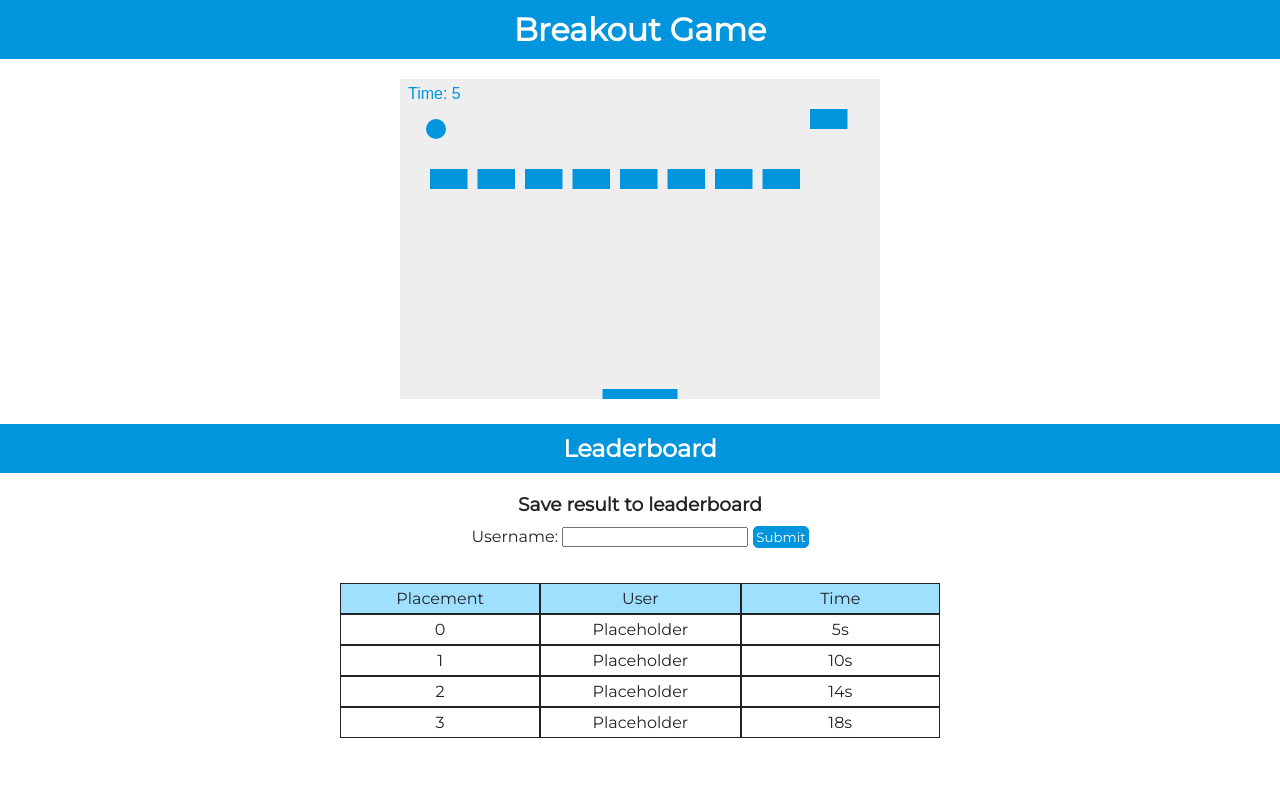
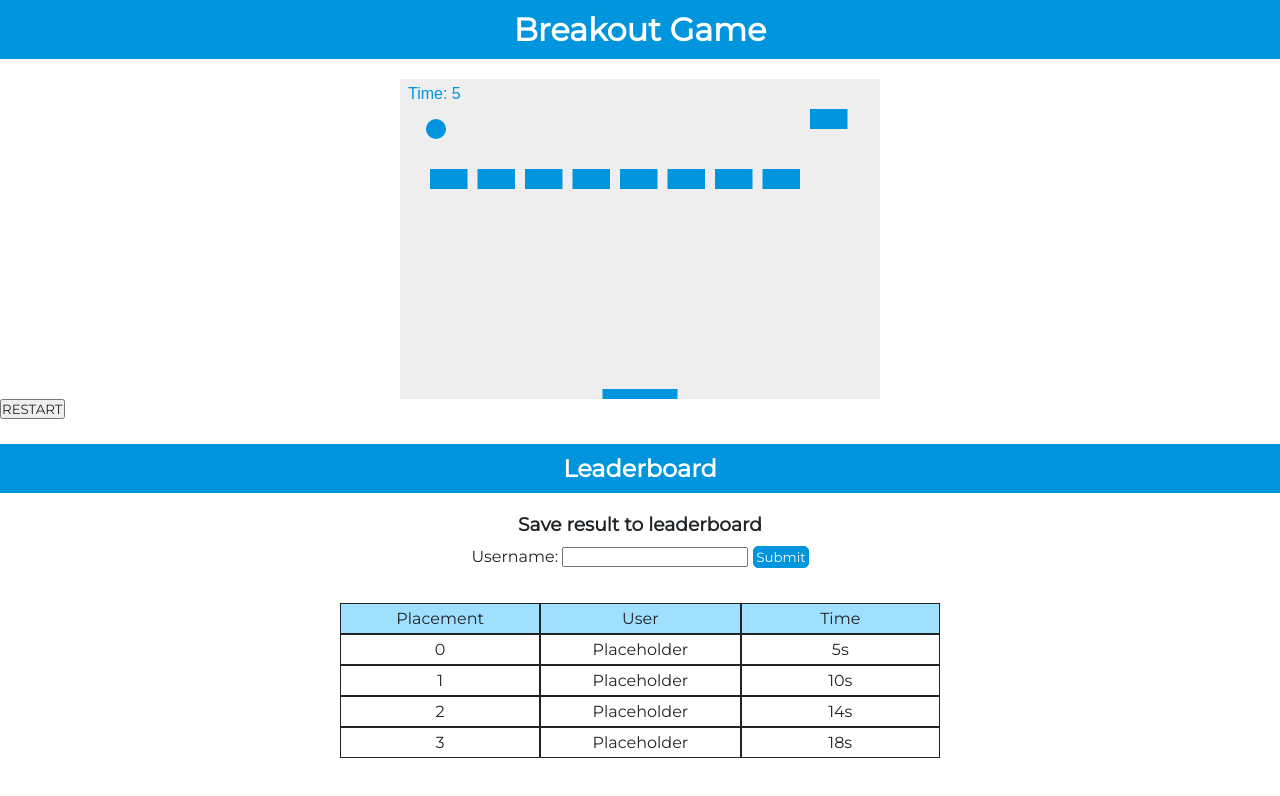
Before and after one commit to Mikael-Kolehmainen/2D-breakout-game, a React (Create React App) app in the folder client/: page / in a window 1280 px wide. Shown: the top 796 px of the page. Built offline with nearby package versions, Linux system fonts and the light colour scheme.

Commit message:
Started working on restart button

```diff
--- a/client/src/App.js
+++ b/client/src/App.js
@@ -16,8 +16,6 @@ import "./styles/css/main.css";
 // Write readme in Github
 
 function App() {
-  console.log("called");
-
   return (
     <div>
       <h1>Breakout Game</h1>
--- a/client/src/components/Game.js
+++ b/client/src/components/Game.js
@@ -71,7 +71,7 @@ const Game = () => {
             if(score === bricksLayout.rowCount * bricksLayout.columnCount) {
               const endTime = new Date();
               const elapsedTime = endTime - startTime;
-              console.log(elapsedTime);
+
               setGameState("YOU WIN, CONGRATS!");
               isGameRunning = false;
             }
@@ -90,8 +90,7 @@ const Game = () => {
       if (ball.x > paddle.x && ball.x < paddle.x + paddle.width) {
         ball.dy = -ball.dy;
       } else {
-        setGameState("GAME OVER");
-        console.log("test");
+        setGameState("GAME OVER!");
         isGameRunning = false;
 
         ball.x = CANVAS.width / 2;
@@ -108,7 +107,13 @@ const Game = () => {
     ball.updatePosition();
   };
 
-  return <Canvas draw={draw} />;
+  return (
+    <div className="game">
+      <p>{gameState}</p>
+      <Canvas draw={draw} />
+      <button type="button">RESTART</button>
+    </div>
+  );
 };
 
 export default Game;
```
